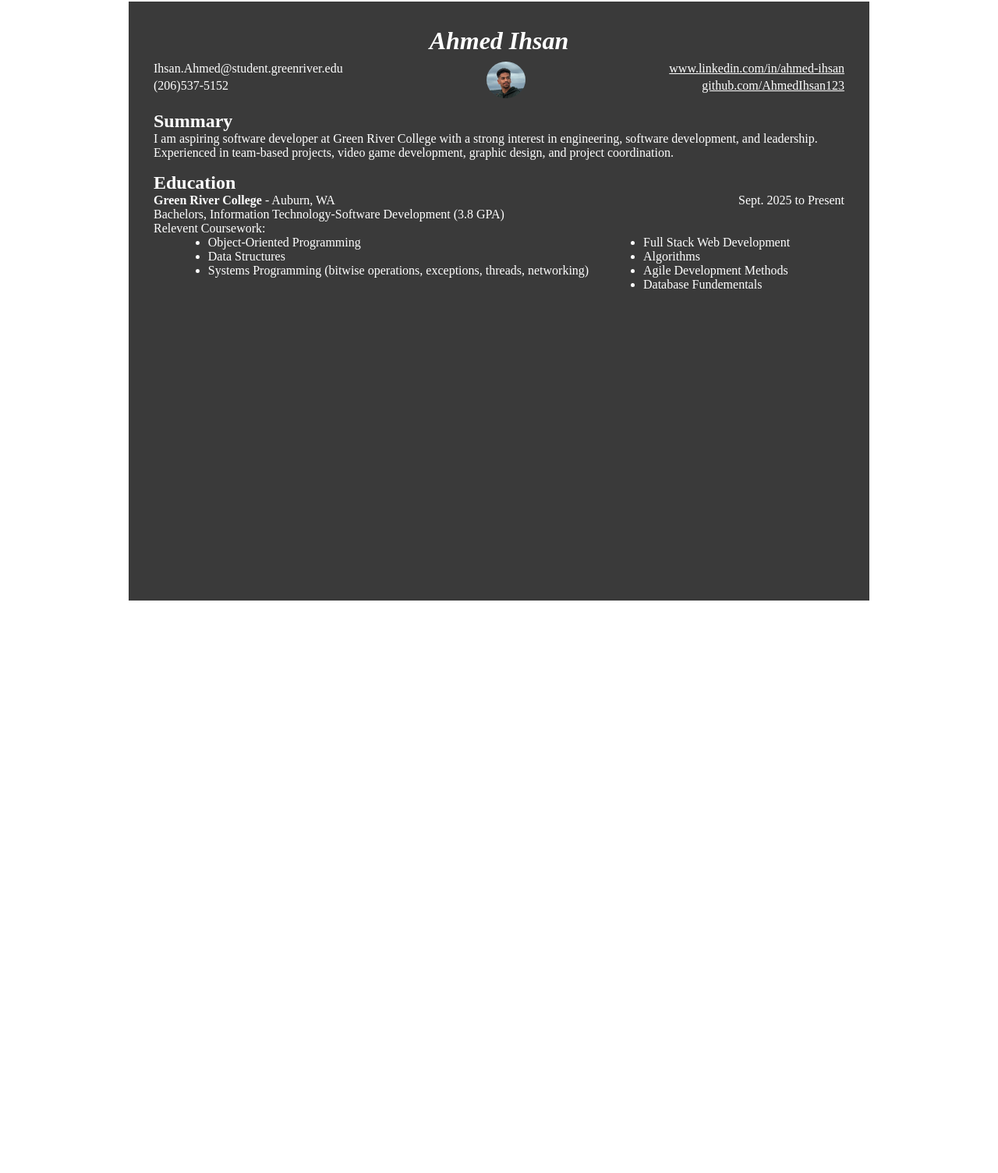
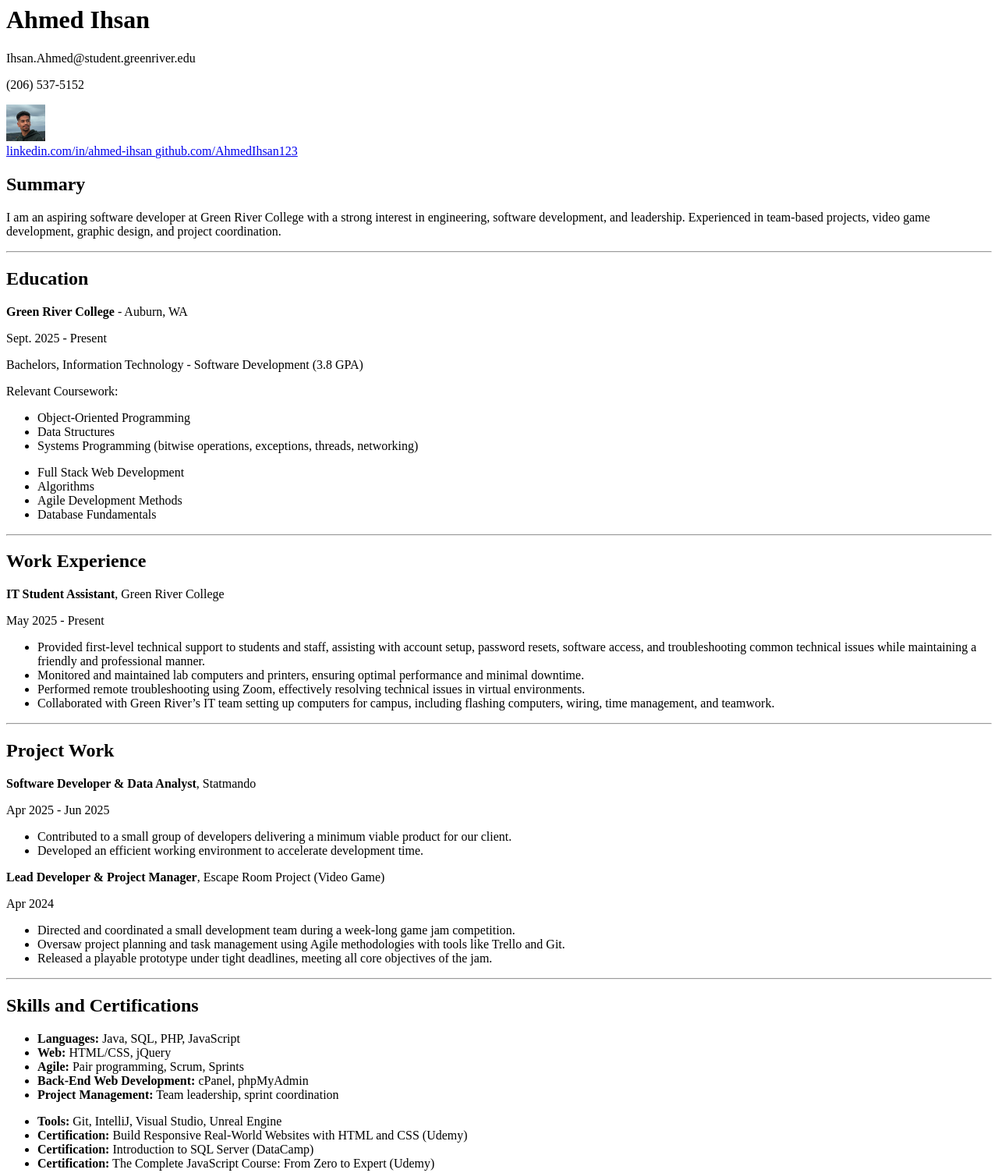
Before and after one commit to AhmedIhsan123/portfolio, a plain HTML site: page index.html in a window 1280 px wide. Shown: the part 14-1518 px from the top of the page at 78% size. Before the commit the page ends 800 px from the top, so only its background shows below. Drawn offline with Linux system fonts and the light colour scheme.

Commit message:
Update html file to have all the accurate content

```diff
--- a/index.html
+++ b/index.html
@@ -1,124 +1,181 @@
 <!DOCTYPE html>
 <html lang="en">
   <head>
-    <meta charset="UTF-8">
-    <meta name="viewport" content="width=device-width, initial-scale=1.0">
-    <title>Portfolio</title>
-
-    <style>
-        /* Global styles */
-        * {
-            padding: 0;
-            margin: 0;
-            box-sizing: border-box;
-        }
-        body {
-            font-family: 'Times New Roman', Times, serif;
-            height: 100vh;
-            padding: 1rem;
-            color: white;
-        }
-        main {
-            display: flex;
-            flex-direction: column;
-            height: 100%;
-            width: 950px;
-            padding: 2rem;
-            justify-self: center;
-            gap: 1rem;
-            background-color: rgb(58, 58, 58);
-        }
-        a {
-            color: white;
-            text-transform: none;
-        }
-
-        /* Classes */
-        .header-sub-container {
-            display: flex;
-            flex-direction: column;
-            gap: 0.25rem;
-        }
-        .right-text {
-            text-align: right;
-        }
-        .date-split {
-            display: flex;
-            flex-direction: row;
-            justify-content: space-between;
-        }
-
-
-        /* Header Section */
-        #full-name-text {
-            text-align: center;
-            font-style: italic;
-        }
-        #profile-img {
-            border-radius: 100%;
-        }
-        header {
-            display: flex;
-            flex-direction: column;
-            width: 100%;
-            gap: 0.5rem;
-            height: min-content;
-        }
-        header section {
-            width: 100%;
-        }
-
-        /* Education Section */
-        #coursework-container {
-            display: flex;
-            flex-direction: row;
-            justify-content: space-evenly;
-        }
-
-
-    </style>
-
+    <meta charset="UTF-8" />
+    <meta name="viewport" content="width=device-width, initial-scale=1.0" />
+    <title>Portfolio - Ahmed Ihsan</title>
   </head>
   <body>
     <main>
+      <!-- Header -->
       <header>
-            <h1 id="full-name-text">Ahmed Ihsan</h1>
-            <section class="date-split">
-                <div class="header-sub-container">
+        <h1>Ahmed Ihsan</h1>
+        <section>
+          <div>
             <p>Ihsan.Ahmed@student.greenriver.edu</p>
-                    <p>(206)537-5152</p>
+            <p>(206) 537-5152</p>
           </div>
-                <img id="profile-img" src="/portfolio/profile.png" width="50px">
-                <div class="header-sub-container right-text">
-                    <a href="https://www.linkedin.com/in/ahmed-ihsan/" target="_blank">www.linkedin.com/in/ahmed-ihsan</a>
-                    <a href="https://github.com/AhmedIhsan123" target="_blank">github.com/AhmedIhsan123</a>
+          <img src="profile.png" alt="Profile Image" width="50" />
+          <div>
+            <a href="https://www.linkedin.com/in/ahmed-ihsan/" target="_blank">
+              linkedin.com/in/ahmed-ihsan
+            </a>
+            <a href="https://github.com/AhmedIhsan123" target="_blank">
+              github.com/AhmedIhsan123
+            </a>
           </div>
         </section>
       </header>
-        <secton id="summary-container">
+
+      <!-- Summary -->
+      <section id="summary">
         <h2>Summary</h2>
-            <p>I am aspiring software developer at Green River College with a strong interest in engineering, software development, and leadership. Experienced in team-based projects, video game development, graphic design, and project coordination.</p>
-        </secton>
-        <section id="education-container">
+        <p>
+          I am an aspiring software developer at Green River College with a
+          strong interest in engineering, software development, and leadership.
+          Experienced in team-based projects, video game development, graphic
+          design, and project coordination.
+        </p>
+      </section>
+      <hr />
+
+      <!-- Education -->
+      <section id="education">
         <h2>Education</h2>
-            <div class="date-split">
+        <div>
           <p><strong>Green River College</strong> - Auburn, WA</p>
-                <p>Sept. 2025 to Present</p>
+          <p>Sept. 2025 - Present</p>
         </div>
-            <p>Bachelors, Information Technology-Software Development (3.8 GPA)</p>
-            <p>Relevent Coursework:</p>
+        <p>
+          Bachelors, Information Technology - Software Development (3.8 GPA)
+        </p>
+        <p>Relevant Coursework:</p>
 
-            <div id="coursework-container">
+        <div id="coursework">
           <ul>
             <li>Object-Oriented Programming</li>
             <li>Data Structures</li>
-                    <li>Systems Programming (bitwise operations, exceptions, threads, networking)</li>
+            <li>
+              Systems Programming (bitwise operations, exceptions, threads,
+              networking)
+            </li>
           </ul>
           <ul>
             <li>Full Stack Web Development</li>
             <li>Algorithms</li>
             <li>Agile Development Methods</li>
-                    <li>Database Fundementals</li>
+            <li>Database Fundamentals</li>
+          </ul>
+        </div>
+      </section>
+      <hr />
+
+      <!-- Work Experience -->
+      <section id="work-experience">
+        <h2>Work Experience</h2>
+        <div>
+          <p><strong>IT Student Assistant</strong>, Green River College</p>
+          <p>May 2025 - Present</p>
+        </div>
+        <ul>
+          <li>
+            Provided first-level technical support to students and staff,
+            assisting with account setup, password resets, software access, and
+            troubleshooting common technical issues while maintaining a friendly
+            and professional manner.
+          </li>
+          <li>
+            Monitored and maintained lab computers and printers, ensuring
+            optimal performance and minimal downtime.
+          </li>
+          <li>
+            Performed remote troubleshooting using Zoom, effectively resolving
+            technical issues in virtual environments.
+          </li>
+          <li>
+            Collaborated with Green River’s IT team setting up computers for
+            campus, including flashing computers, wiring, time management, and
+            teamwork.
+          </li>
+        </ul>
+      </section>
+      <hr />
+
+      <!-- Project Work -->
+      <section id="projects">
+        <h2>Project Work</h2>
+        <div>
+          <p><strong>Software Developer & Data Analyst</strong>, Statmando</p>
+          <p>Apr 2025 - Jun 2025</p>
+        </div>
+        <ul>
+          <li>
+            Contributed to a small group of developers delivering a minimum
+            viable product for our client.
+          </li>
+          <li>
+            Developed an efficient working environment to accelerate development
+            time.
+          </li>
+        </ul>
+
+        <div>
+          <p>
+            <strong>Lead Developer & Project Manager</strong>, Escape Room
+            Project (Video Game)
+          </p>
+          <p>Apr 2024</p>
+        </div>
+        <ul>
+          <li>
+            Directed and coordinated a small development team during a week-long
+            game jam competition.
+          </li>
+          <li>
+            Oversaw project planning and task management using Agile
+            methodologies with tools like Trello and Git.
+          </li>
+          <li>
+            Released a playable prototype under tight deadlines, meeting all
+            core objectives of the jam.
+          </li>
+        </ul>
+      </section>
+      <hr />
+
+      <!-- Skills & Certifications -->
+      <section id="skills">
+        <h2>Skills and Certifications</h2>
+        <div id="skills-certs">
+          <ul>
+            <li><strong>Languages:</strong> Java, SQL, PHP, JavaScript</li>
+            <li><strong>Web:</strong> HTML/CSS, jQuery</li>
+            <li><strong>Agile:</strong> Pair programming, Scrum, Sprints</li>
+            <li>
+              <strong>Back-End Web Development:</strong> cPanel, phpMyAdmin
+            </li>
+            <li>
+              <strong>Project Management:</strong> Team leadership, sprint
+              coordination
+            </li>
+          </ul>
+          <ul>
+            <li>
+              <strong>Tools:</strong> Git, IntelliJ, Visual Studio, Unreal
+              Engine
+            </li>
+            <li>
+              <strong>Certification:</strong> Build Responsive Real-World
+              Websites with HTML and CSS (Udemy)
+            </li>
+            <li>
+              <strong>Certification:</strong> Introduction to SQL Server
+              (DataCamp)
+            </li>
+            <li>
+              <strong>Certification:</strong> The Complete JavaScript Course:
+              From Zero to Expert (Udemy)
+            </li>
           </ul>
         </div>
       </section>
```
Lines whose indentation alone changed are shown as unchanged.
